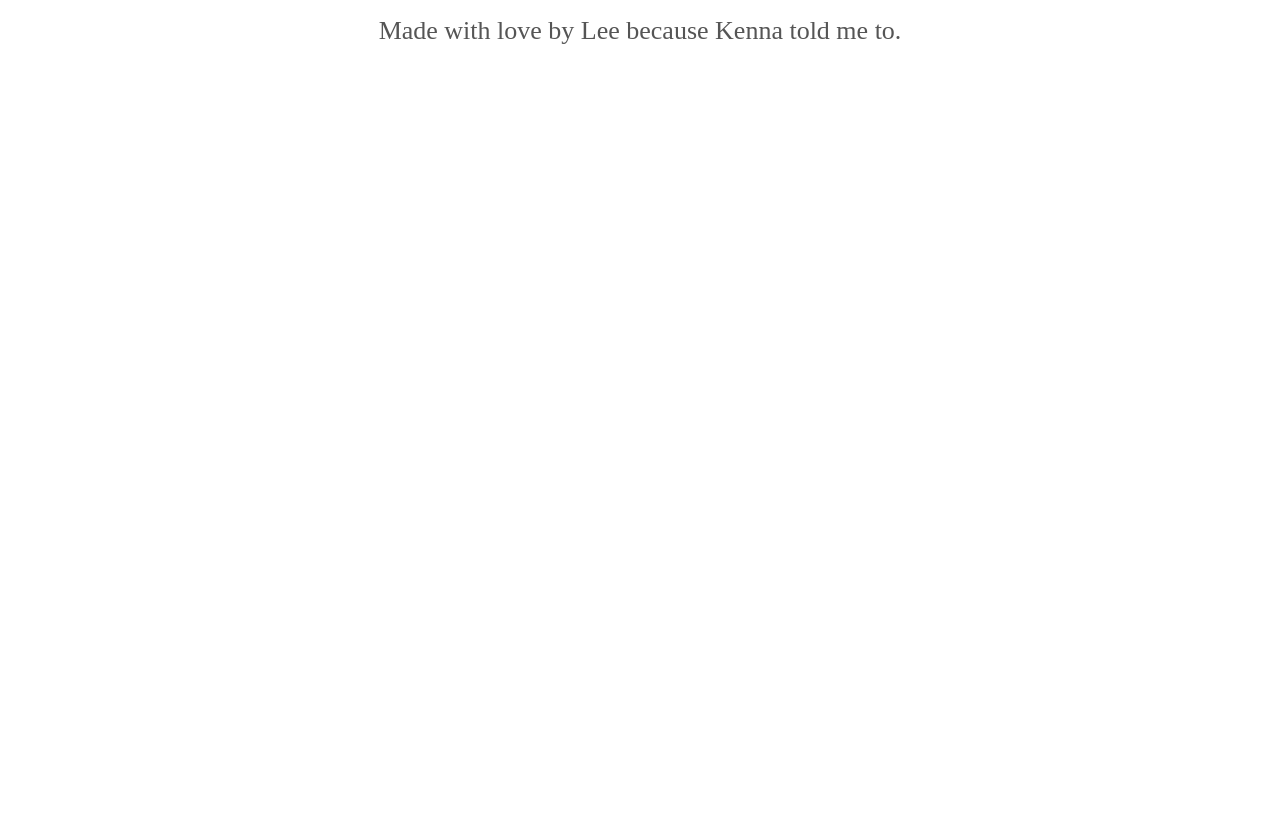
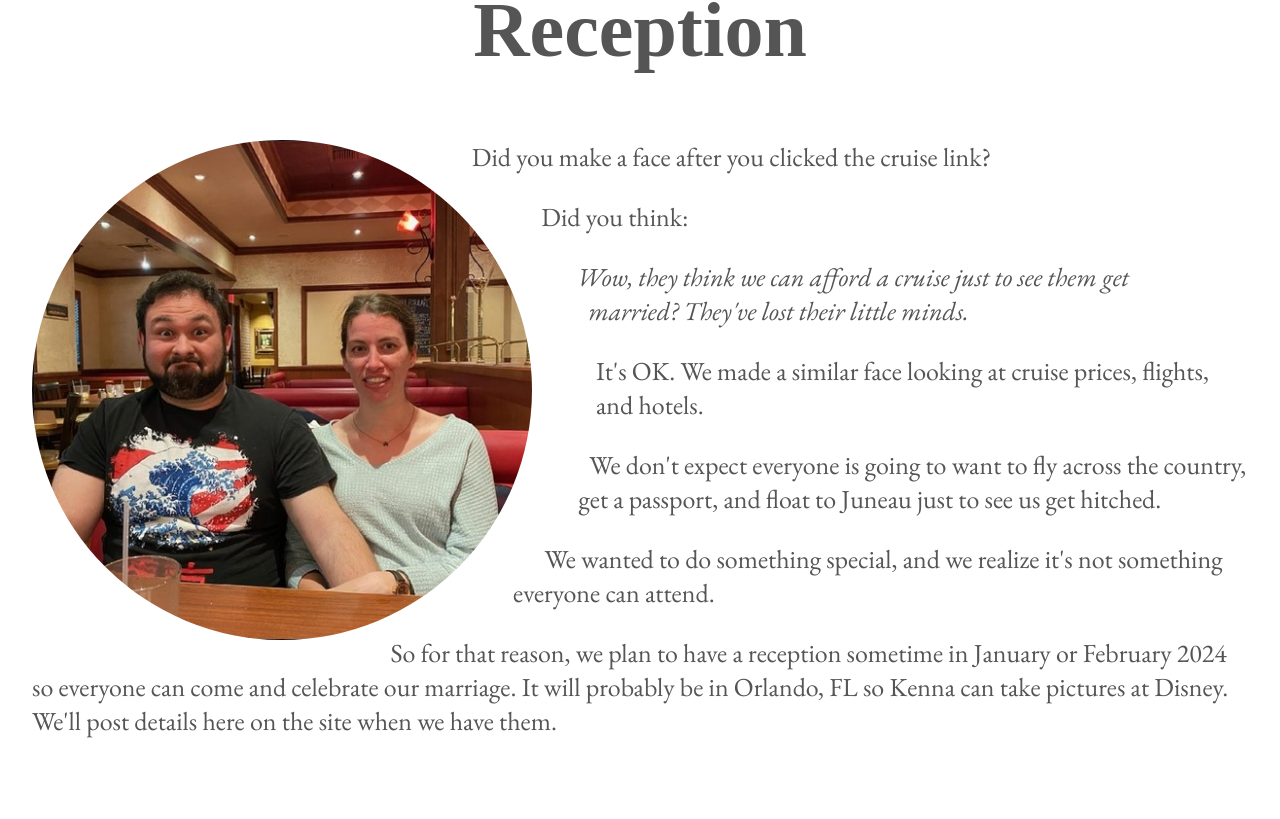
Before and after one commit to mynar7/wedding, a React (Vite) app: page / in a window 1280 px wide. Shown: the part 2461-3280 px from the top of the page. Before the commit the page ends 2635 px from the top, so only its background shows below. Built offline with nearby package versions, Linux system fonts and the light colour scheme; a web font is replaced by a local one.

Commit message:
add reception info

```diff
--- a/src/pages/home/index.tsx
+++ b/src/pages/home/index.tsx
@@ -1,5 +1,5 @@
 import style from './style.module.css'
-
+import gross from '../../assets/lee_and_kenna.jpg'
 // Disney Wonder
 // Monday, September 4-Monday, September, 11th, 2023 to Alaska out of Vancouver, BC Canada Cruise Terminal
 // **Website: 7-Night Alaskan Cruise from Vancouver on Disney Wonder on September 4, 2023 | Disney Cruise Line
@@ -59,6 +59,17 @@ export default function Home() {
         <div className={style.col}></div>
         <div className={style.col}></div>
       </section>
+      <section className={'container'}>
+        <h2 className={style.heading}>Reception</h2>
+        <img src={gross} className={style.gross} alt="Kenna and I making a face telling you NO" />
+        <p>Did you make a face after you clicked the cruise link?</p>
+        <p>Did you think:</p>
+        <blockquote><em>Wow, they think we can afford a cruise just to see them get married? They've lost their little minds.</em></blockquote>
+        <p>It's OK. We made a similar face looking at cruise prices, flights, and hotels.</p>
+        <p>We don't expect everyone is going to want to fly across the country, get a passport, and float to Juneau just to see us get hitched.</p>
+        <p>We wanted to do something special, and we realize it's not something everyone can attend.</p>
+        <p>So for that reason, we plan to have a reception sometime in January or February 2024 so everyone can come and celebrate our marriage. It will probably be in Orlando, FL so Kenna can take pictures at Disney. We'll post details here on the site when we have them.</p>
+      </section>
 
     </>
   )
--- a/src/pages/home/style.module.css
+++ b/src/pages/home/style.module.css
@@ -55,6 +55,22 @@ h2 {
   height   : 4em;
 }
 
+.gross {
+  float: left;
+  border-radius: 1000px;
+  shape-outside: circle();
+  height: auto;
+  max-width: 500px;
+  width: 50%;
+  margin-right: calc(var(--space) * 8);
+}
+section:has(.gross) {
+  overflow: auto;
+}
+section:has(.gross) :not(h2) {
+  text-align: left;
+}
+
 section.cruise {
   background-image: url('../../assets/alaska_cruise_juneau.jpg');
   background-position: center;
@@ -79,6 +95,11 @@ section.cruise {
   section.cruise {
     padding: calc(var(--space) * 8) 0;
   }
+  .gross {
+    float: none;
+    width: 80%;
+    margin: 0 auto;
+  }
 }
 @media screen and (max-width: 400px) {
   .title {
```
Also changed, not shown: src/assets/lee_and_kenna.jpg (added).
